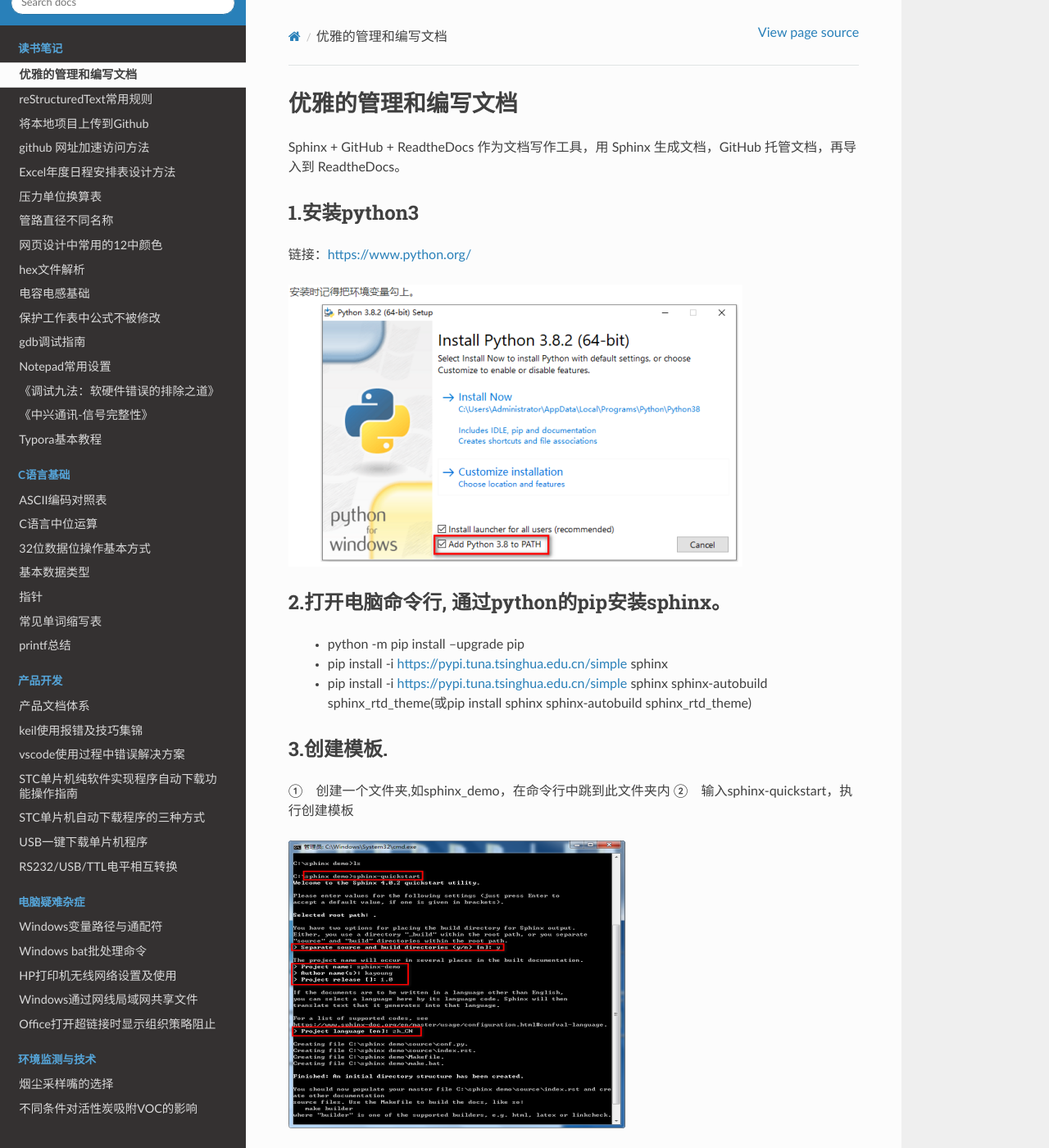
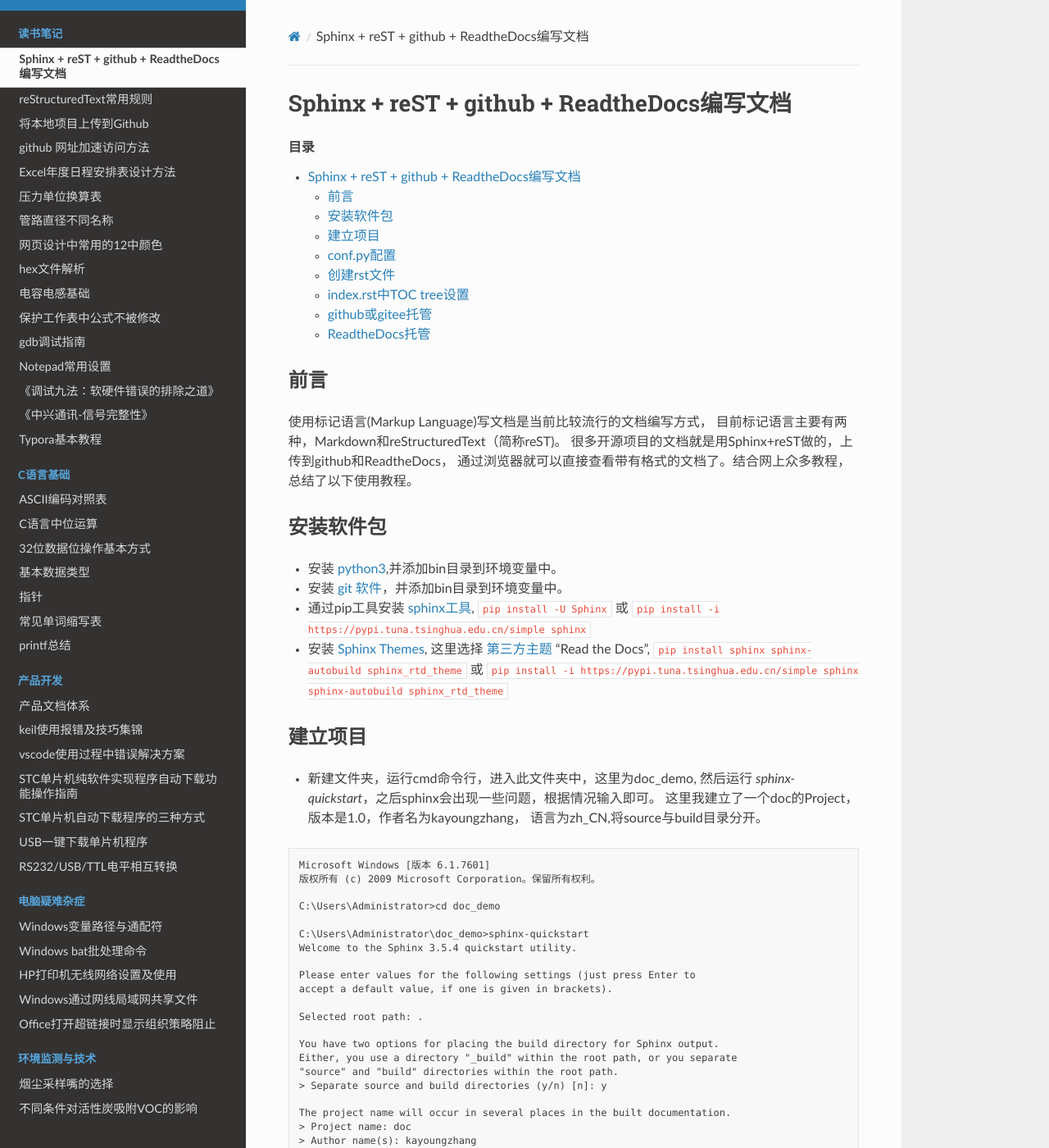
Before and after one commit to KayoungZhang/notes-center, a Sphinx documentation site: the page built from source/other/fluent_writing.rst, in a window 1280 px wide and 1400 px high. Shown: the whole window at 82% size. Built offline with Sphinx 7.4.7 and the Read the Docs theme 2.0.0, drawn with Linux system fonts in a browser that asks for light colours; some of the changed text lies outside the part shown.

Commit message:
modify version to v1.0.1

```diff
--- a/README.rst
+++ b/README.rst
@@ -1,4 +1,3 @@
-==================
 Notes Center
 ==================
 
@@ -8,7 +7,9 @@
 
 - `github website <https://github.com/KayoungZhang/notes-center>`_
 
-**common commands in git bash**::
+**common commands in git bash**
+
+::
 
 	git add --    			//添加文档到暂存库
 	git commit -m "--"		//添加修改注释
--- a/source/conf.py
+++ b/source/conf.py
@@ -17,13 +17,14 @@
 
 # -- Project information -----------------------------------------------------
 
-project = 'data center'
-copyright = '2021, KayoungZhang'
+project = 'Knowledge Collection'
+copyright = '2021, kayoungzhang'
 author = 'kayoung'
 
 # The full version, including alpha/beta/rc tags
-release = '1.0.0'
+release = '1.0.1'
 
+html_logo = './logo.png'
 
 # -- General configuration ---------------------------------------------------
 
@@ -43,8 +44,8 @@
 #
 # This is also used if you do content translation via gettext catalogs.
 # Usually you set "language" from the command line for these cases.
-language = 'zh_CN'
-
+# language = 'zh_CN'
+language = 'en'
 # List of patterns, relative to source directory, that match files and
 # directories to ignore when looking for source files.
 # This pattern also affects html_static_path and html_extra_path.
@@ -57,7 +58,6 @@
 }
 source_suffix = ['.rst', '.md']
 
-
 master_doc = "index"
 
 # -- Options for HTML output -------------------------------------------------
@@ -68,8 +68,8 @@
 # html_theme = 'alabaster'
 import sphinx_rtd_theme
 html_theme = "sphinx_rtd_theme"
-html_theme_path = [sphinx_rtd_theme.get_html_theme_path()]
 
+html_show_sourcelink = False
 
 # Add any paths that contain custom static files (such as style sheets) here,
 # relative to this directory. They are copied after the builtin static files,
--- a/source/index.rst
+++ b/source/index.rst
@@ -1,9 +1,8 @@
-.. ".. "是注释符号,"======= "上面文字是一级标题,"---------- "上面的文字是二级标题,"^^^^^^^^ "上面的文字是三级标题,"- "表示圆点
 
 .. include:: ../README.rst
 
 .. toctree::
-   :maxdepth: 3
+   :maxdepth: 2
    :caption: 读书笔记
    :titlesonly:
 
@@ -64,7 +63,7 @@
    pc/office_hyperlink_error
 
 .. toctree::
-   :maxdepth: 3
+   :maxdepth: 2
    :caption: 环境监测与技术
    :titlesonly:
 
--- a/source/other/fluent_writing.rst
+++ b/source/other/fluent_writing.rst
@@ -1,92 +1,225 @@
 
-.. 标题文字下的符号长度都要大于标题长度
+Sphinx + reST + github + ReadtheDocs编写文档
+=========================================================
 
-优雅的管理和编写文档
-==========================
-Sphinx + GitHub + ReadtheDocs 作为文档写作工具，用 Sphinx 生成文档，GitHub 托管文档，再导入到 ReadtheDocs。
+.. contents:: 目录
 
-1.安装python3
-------------------
-链接：https://www.python.org/
+前言
+------
 
-.. figure::
-	pic/01.png
+使用标记语言(Markup Language)写文档是当前比较流行的文档编写方式，
+目前标记语言主要有两种，Markdown和reStructuredText（简称reST)。
+很多开源项目的文档就是用Sphinx+reST做的，上传到github和ReadtheDocs，
+通过浏览器就可以直接查看带有格式的文档了。结合网上众多教程，总结了以下使用教程。
 
-2.打开电脑命令行, 通过python的pip安装sphinx。
----------------------------------------------
+安装软件包
+-------------
 
- * python -m pip install --upgrade pip
- * pip install -i https://pypi.tuna.tsinghua.edu.cn/simple sphinx
- * pip install -i https://pypi.tuna.tsinghua.edu.cn/simple sphinx sphinx-autobuild sphinx_rtd_theme(或pip install sphinx sphinx-autobuild sphinx_rtd_theme)
+- 安装 `python3 <https://www.python.org/>`_,并添加bin目录到环境变量中。
+- 安装 `git 软件 <https://git-scm.com/download>`_，并添加bin目录到环境变量中。
+- 通过pip工具安装 `sphinx工具`_,
+  ``pip install -U Sphinx`` 或
+  ``pip install -i https://pypi.tuna.tsinghua.edu.cn/simple sphinx``
+- 安装 `Sphinx Themes`_, 这里选择 `第三方主题`_ "Read the Docs",
+  ``pip install sphinx sphinx-autobuild sphinx_rtd_theme`` 或
+  ``pip install -i https://pypi.tuna.tsinghua.edu.cn/simple sphinx sphinx-autobuild sphinx_rtd_theme``
 
-3.创建模板.
--------------------
-①　创建一个文件夹,如sphinx_demo，在命令行中跳到此文件夹内
-②　输入sphinx-quickstart，执行创建模板
+.. _sphinx工具: https://www.sphinx-doc.org/en/master/index.html
+.. _Sphinx Themes: https://www.sphinx-doc.org/en/master/usage/theming.html#builtin-themes
+.. _第三方主题: https://sphinx-themes.org/
 
-.. figure::
-	pic/02.png
+建立项目
+------------
 
-③　此时在文件夹内有build、source两个文件夹和make.bat、Makefile两个文件。build文件夹是编译后的文件，可以随时删除，编译后重新生成。source则是源文件目录。
+- 新建文件夹，运行cmd命令行，进入此文件夹中，这里为doc_demo, 然后运行
+  `sphinx-quickstart`，之后sphinx会出现一些问题，根据情况输入即可。
+  这里我建立了一个doc的Project，版本是1.0，作者名为kayoungzhang，
+  语言为zh_CN,将source与build目录分开。
 
-4.配置模板，修改source/conf.py
------------------------------------
-.. figure::
-	pic/03.png
+::
 
-5.添加内容文章。
-------------------------------------------------
-在source目录下新建目录和内容。
+	Microsoft Windows [版本 6.1.7601]
+	版权所有 (c) 2009 Microsoft Corporation。保留所有权利。
 
-6.修改index.rst。
--------------------------------------------------
-添加前面增加的内容目录。
+	C:\Users\Administrator>cd doc_demo
 
-.. figure::
-	pic/04.png
+	C:\Users\Administrator\doc_demo>sphinx-quickstart
+	Welcome to the Sphinx 3.5.4 quickstart utility.
 
-一列等号上的是标题，生成的html网页会看到。中间这段是主题，一个sphinx可以有多个主题。
-maxdepth指定目录显示的标题深度，通常选择1。caption是主题的名称。空一行，紧跟着就是这个主题包含的源文件。
+	Please enter values for the following settings (just press Enter to
+	accept a default value, if one is given in brackets).
 
-7.执行make html进行编译。
-------------------------------
-成功后查看build目录，在html文件夹中有一个index.html文件，用浏览器打开。
+	Selected root path: .
 
-.. figure::
-	pic/05.png
+	You have two options for placing the build directory for Sphinx output.
+	Either, you use a directory "_build" within the root path, or you separate
+	"source" and "build" directories within the root path.
+	> Separate source and build directories (y/n) [n]: y
 
-.. figure::
-	pic/06.png
+	The project name will occur in several places in the built documentation.
+	> Project name: doc
+	> Author name(s): kayoungzhang
+	> Project release []: 1.0
 
-8. 删除build目录，然后整上传github
----------------------------------------
+	If the documents are to be written in a language other than English,
+	you can select a language here by its language code. Sphinx will then
+	translate text that it generates into that language.
 
-9. Github托管
-----------------------------------
-先在GitHub创建一个仓库，然后在本地进行同步，添加远程仓库。
-参考官方文档：https://github.com/rtfd/readthedocs.org
+	For a list of supported codes, see
+	https://www.sphinx-doc.org/en/master/usage/configuration.html#confval-language.
+	> Project language [en]: zh_CN
 
-10.ReadtheDocs托管
---------------------------
-在Read the Docs上面注册一个账号(https://readthedocs.org/)
-登陆后点击 “Import”.给该文档项目填写一个名字比如 “scrapy-cookbook”, 并添加你在GitHub上面的工程HTTPS链接, 选择仓库类型为Git
-其他项目根据自己的需要填写后点击 “Create”，创建完后会自动去激活Webhooks，不用再去GitHub设置，一切搞定，
-从此只要你往这个仓库push内容，readthedoc上面的文档就会自动更新.(https://notes-center.readthedocs.io/zh_CN/latest/#)
+	Creating file C:\Users\Administrator\doc_demo\source\conf.py.
+	Creating file C:\Users\Administrator\doc_demo\source\index.rst.
+	Creating file C:\Users\Administrator\doc_demo\Makefile.
+	Creating file C:\Users\Administrator\doc_demo\make.bat.
 
-11. 支持markdown编辑
---------------------------
-- 安装myst-parser包及recommonmark包 (pip install myst-parser，pip install recommonmark),此包同时可以解决git环境中乱码问题，然后在conf.py中添加::
+	Finished: An initial directory structure has been created.
+
+	You should now populate your master file C:\Users\Administrator\doc_demo\source\
+	index.rst and create other documentation
+	source files. Use the Makefile to build the docs, like so:
+	make builder
+	where "builder" is one of the supported builders, e.g. html, latex or linkcheck.
+
+	C:\Users\Administrator\doc_demo>
+
+- doc_demo文件夹中出现一些文件：
+
+  + source和build分别是源文件和编译生成文件的存放目录，
+  + Makefile和make.bat分别是Linux和Windows下的makefile。
+  + conf.py是配置文件，index.rst是主框架文件，_static是静态文件存放目录，_templates是模板存放目录。
+
+conf.py配置
+-------------
+
+* 主题样式
+  在conf.py中,屏蔽默认的主题，并添加新的主题
+
+::
+
+	# html_theme = 'alabaster'
+	import sphinx_rtd_theme
+	html_theme = "sphinx_rtd_theme"
+
+* LOGO设置,准备好logo图片
+
+::
+
+	html_logo = './logo.png'
+
+* 不显示源文件链接
+
+::
+
+	html_show_sourcelink = False
+
+* 支持markdown编辑 ``安装myst-parser包及recommonmark包 (pip install myst-parser，pip install recommonmark)``
+
+::
 
 	extensions = ['myst_parser']
 
 	from recommonmark.parser import CommonMarkParser
 	source_parsers = {
-		'.md': CommonMarkParser,
+			'.md': CommonMarkParser,
 	}
 
 	source_suffix = ['.rst', '.md']
 
-- 如果支持makedown表格，需要安装sphinx-markdown_tables包，然后在conf.py中添加:
+* 支持markdown 表格 ``安装sphinx-markdown_tables包(pip install sphinx-markdown_tables)``
 
-	extensions = ['myst_parser', 'sphinx_markdown_tables'
-	]
+::
+
+	extensions = [‘myst_parser’, ‘sphinx_markdown_tables’]
+
+创建rst文件
+---------------------
+
+在source文件夹中创建sphinx.rst和vscode.rst文档，同时新建文件夹docxtorst.rst,
+并在其中创建docxtorst.rst文档。并在其中添加标题和内容。
+
+index.rst中TOC tree设置
+----------------------------------------
+
+::
+
+	.. toctree::
+	   :maxdepth: 2
+	   :caption: Table of Contents
+	   :titlesonly:
+	   :numbered:
+
+	   sphinx
+	   vscode
+	   docxtorst/docxtorst
+
+.. note::
+	- maxdepth -> 目录中可显示标题的最多级数，不添加则会显示文档中所有标题
+	- caption -> toctree显示标题
+	- titleonly ->只想显示toctree文档标题，而不显示同一级别的其他标题
+	- numbered -> 给罗列的文档标题进行显示标号，子目录也会自动编号
+	- sphinx、vscode ->当前index.rst文档所在目录下的sphinx.rst和vscode.rst文档
+	- docxtorst/docxtorst -> docxtorst文件夹下的docxtorst.rst文档
+
+运行 `make html` 编译生成html文件,并在build文件夹的html文件夹下
+打开html文件即可看到具体的网页实现::
+
+	C:\Users\Administrator\doc_demo>make html
+	Running Sphinx v3.5.4
+	loading translations [zh_CN]... done
+	loading pickled environment... done
+	myst v0.14.0: MdParserConfig(renderer='sphinx', commonmark_only=False, dmath_all
+	ow_labels=True, dmath_allow_space=True, dmath_allow_digits=True, dmath_double_in
+	line=False, update_mathjax=True, enable_extensions=['dollarmath'], disable_synta
+	x=[], url_schemes=None, heading_anchors=None, html_meta=[], footnote_transition=
+	True, substitutions=[], sub_delimiters=['{', '}'], words_per_minute=200)
+	building [mo]: targets for 0 po files that are out of date
+	building [html]: targets for 1 source files that are out of date
+	updating environment: [config changed ('source_parsers')] 4 added, 0 changed, 0
+	removed
+	reading sources... [100%] vscode
+	looking for now-outdated files... none found
+	pickling environment... done
+	checking consistency... done
+	preparing documents... done
+	Building prefix dict from the default dictionary ...
+	Loading model from cache C:\Users\ADMINI~1\AppData\Local\Temp\jieba.cache
+	Loading model cost 1.264 seconds.
+	Prefix dict has been built succesfully.
+	writing output... [100%] vscode
+	generating indices... genindex done
+	writing additional pages... search done
+	copying images... [100%] docxtorst/media/docxto015.png
+	copying static files... done
+	copying extra files... done
+	dumping search index in Chinese (code: zh)... done
+	dumping object inventory... done
+	build succeeded.
+
+	The HTML pages are in build\html.
+
+具体效果图：
+
+.. image:: pic/index.png
+   :width: 80%
+   :align: center
+   :alt: template for the tutorial
+
+github或gitee托管
+------------------------
+
+- 删除build文件夹。
+- 在GitHub创建一个仓库，然后与本地doc文件夹进行同步，并添加到远程仓库。
+
+ReadtheDocs托管
+-----------------
+
+在 `Read the Docs <https://readthedocs.org/>`_ 上注册一个账号,
+登陆后点击 “Import”.给该文档项目填写一个名字比如 “doc”,
+并添加你在GitHub上面的工程HTTPS链接, 选择仓库类型为Git,
+其他项目根据自己的需要填写,点击 “Create”，创建完后会自动激活Webhooks，
+不用再去GitHub设置，从此只要你往这个仓库push内容，readthedoc上面的文档就会自动更新。
+可参考readthedocs `官方文档`_。
+
+.. _官方文档: https://github.com/rtfd/readthedocs.org
```
Also changed, not shown: source/other/reStructuredText.rst (+34 -45 lines), source/logo.png (added), source/other/pic/index.png (added).
